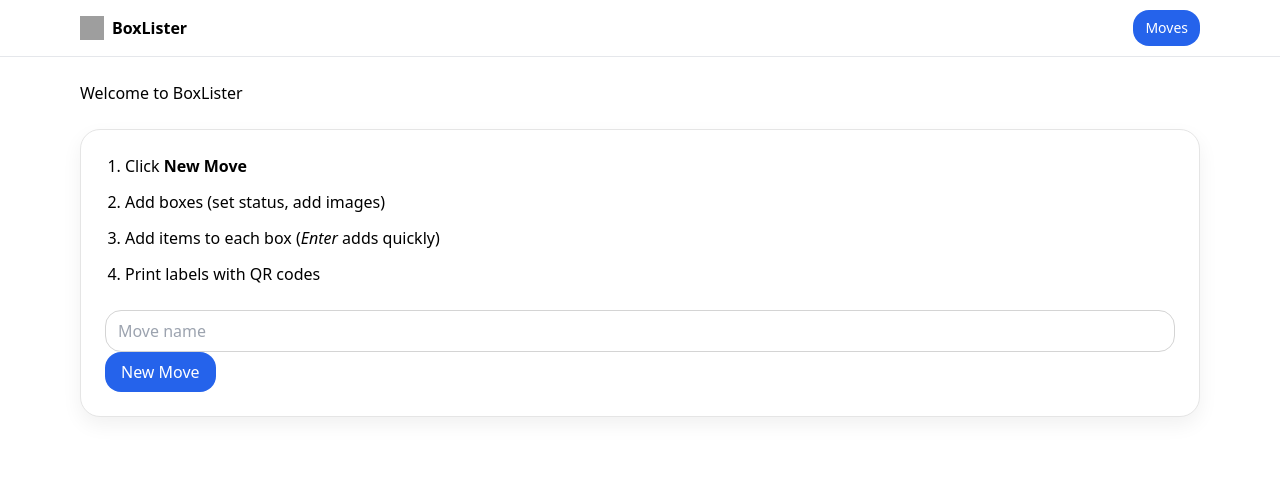
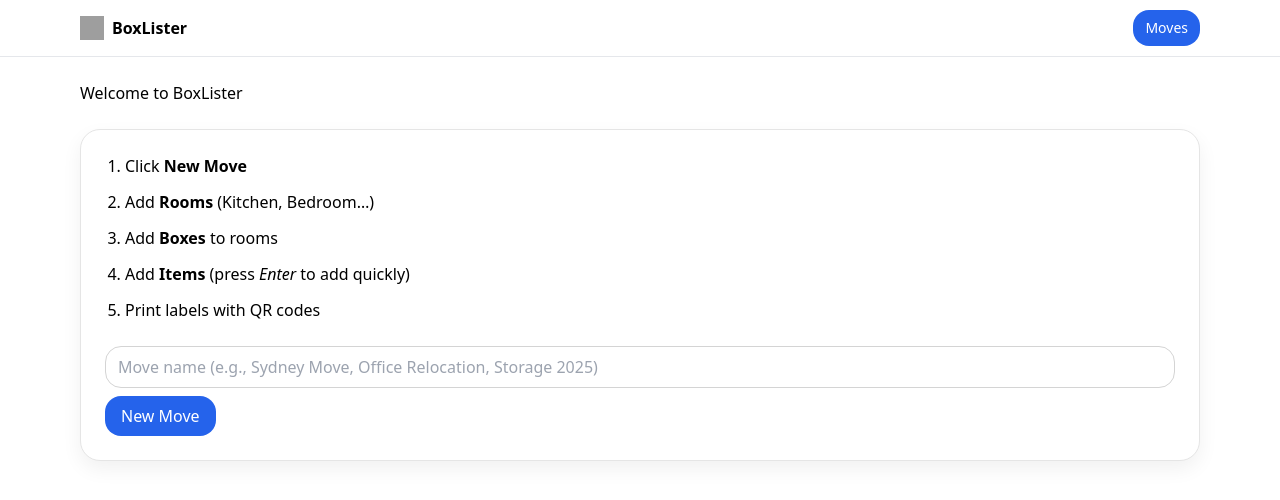
Before and after one commit to digiprofits/boxlisttest, a React (Vite) app: page / in a window 1280 px wide. Shown: the top 500 px of the page. Built offline with nearby package versions, Linux system fonts and the light colour scheme; grey boxes are pictures that could not be loaded.

Commit message:
Update Moves.tsx

```diff
--- a/src/routes/Moves.tsx
+++ b/src/routes/Moves.tsx
@@ -48,22 +48,17 @@ export default function Moves() {
         <h1 className="h1">Welcome to BoxLister</h1>
         <div className="card p-6">
           <ol className="list-decimal pl-5 space-y-3">
-            <li>
-              Click <span className="font-semibold">New Move</span>
-            </li>
-            <li>
-              Add boxes (set status, add images)
-            </li>
-            <li>
-              Add items to each box (<em>Enter</em> adds quickly)
-            </li>
+            <li>Click <span className="font-semibold">New Move</span></li>
+            <li>Add <span className="font-semibold">Rooms</span> (Kitchen, Bedroom…)</li>
+            <li>Add <span className="font-semibold">Boxes</span> to rooms</li>
+            <li>Add <span className="font-semibold">Items</span> (press <em>Enter</em> to add quickly)</li>
             <li>Print labels with QR codes</li>
           </ol>
-          <div className="mt-6">
+          <div className="mt-6 space-y-2">
             <input
               ref={nameRef}
-              className="input mr-2"
-              placeholder="Move name"
+              className="input w-full"
+              placeholder="Move name (e.g., Sydney Move, Office Relocation, Storage 2025)"
               onKeyDown={(e) => {
                 if (e.key === 'Enter') {
                   e.preventDefault();
@@ -71,9 +66,7 @@ export default function Moves() {
                 }
               }}
             />
-            <button className="btn btn-primary" onClick={addMove}>
-              New Move
-            </button>
+            <button className="btn btn-primary" onClick={addMove}>New Move</button>
           </div>
         </div>
       </div>
@@ -96,9 +89,7 @@ export default function Moves() {
               }
             }}
           />
-          <button className="btn btn-primary" onClick={addMove}>
-            New Move
-          </button>
+          <button className="btn btn-primary" onClick={addMove}>New Move</button>
         </div>
       </div>
 
@@ -108,17 +99,11 @@ export default function Moves() {
             <div className="flex items-center justify-between gap-3">
               <div className="flex-1 min-w-0">
                 <InlineEditable value={m.name} onSave={(v) => renameMove(m.id, v)} />
-                <div className="text-sm text-neutral-600">
-                  Last edited {new Date(m.updatedAt).toLocaleString()}
-                </div>
+                <div className="text-sm text-neutral-600">Last edited {new Date(m.updatedAt).toLocaleString()}</div>
               </div>
               <div className="flex gap-2">
-                <Link className="btn btn-ghost" to={`/moves/${m.id}/rooms`}>
-                  Open
-                </Link>
-                <button className="btn btn-ghost text-red-600" onClick={() => removeMove(m.id)}>
-                  Delete
-                </button>
+                <Link className="btn btn-ghost" to={`/moves/${m.id}/rooms`}>Open</Link>
+                <button className="btn btn-ghost text-red-600" onClick={() => removeMove(m.id)}>Delete</button>
               </div>
             </div>
           </div>
```
